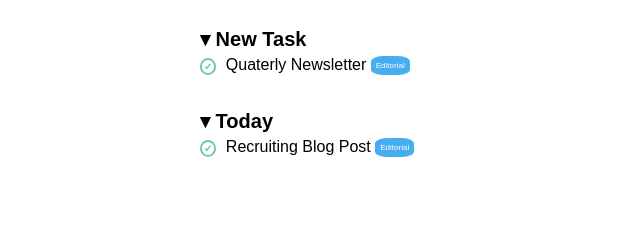
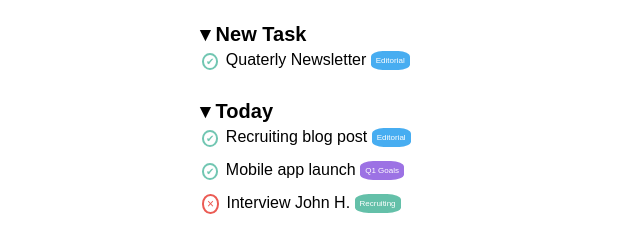
Before and after one commit to ValerioCarbone/html-css-toboolist, a plain HTML site: page index.html in a window 1280 px wide. Shown: the part 138-390 px from the top of the page, without its empty margins (0-640 px from the left). Drawn offline with Linux system fonts and the light colour scheme.

Commit message:
Altre righe fatte

```diff
--- a/css/style.css
+++ b/css/style.css
@@ -69,11 +69,11 @@ body{
 .titolo-sezione{
  font-size: 20px;
  font-weight: 600;
- margin-top: 35px;
+ margin-top: 30px;
 }
 
 .riga{
-    margin: 5px auto;
+    margin: 5px auto 15px auto;
 
 }
 
@@ -84,7 +84,8 @@ body{
     border-color:#71C6B2;
     border: 2px solid;
     padding: 1px 2px 1px 2px;
-    margin-right: 5px;
+    margin-right: 3px;
+    margin-left: 2px;
 
  }
 
@@ -96,3 +97,34 @@ body{
     padding: 5px;
     vertical-align: middle;
  }
+
+ .category-q1goals{
+    font-size: 8px;
+    color: white;
+    background-color: #9C72E4;
+    border-radius: 30%;
+    padding: 5px;
+    vertical-align: middle;
+
+ }
+
+ .x-circle{
+    font-size: 12px;
+    color:#EB5B54;
+    border-radius: 49%;
+    border-color:#EB5B54;
+    border: 2px solid;
+    padding: 1px 3px 1px 3px;
+    margin-right: 3px;
+    margin-left: 2px;
+
+ }
+
+ .category-recruiting {
+    font-size: 8px;
+    color: white;
+    background-color: #64C0A9;
+    border-radius: 30%;
+    padding: 5px;
+    vertical-align: middle;
+ }
--- a/index.html
+++ b/index.html
@@ -41,9 +41,18 @@
             </div>
             <div class="riga">
                 <span class="check-circle">&#10004;</span>
-                Recruiting Blog Post
+                Recruiting blog post
                 <span class="category-editorial">Editorial</span>
-
+            </div>
+            <div class="riga">
+                <span class="check-circle">&#10004;</span>
+                Mobile app launch
+                <span class="category-q1goals">Q1 Goals</span>
+            </div>
+            <div class="riga">
+                <span class="x-circle">&#xd7;</span>
+                Interview John H.
+                <span class="category-recruiting">Recruiting</span>
             </div>
 
         </div>
```
